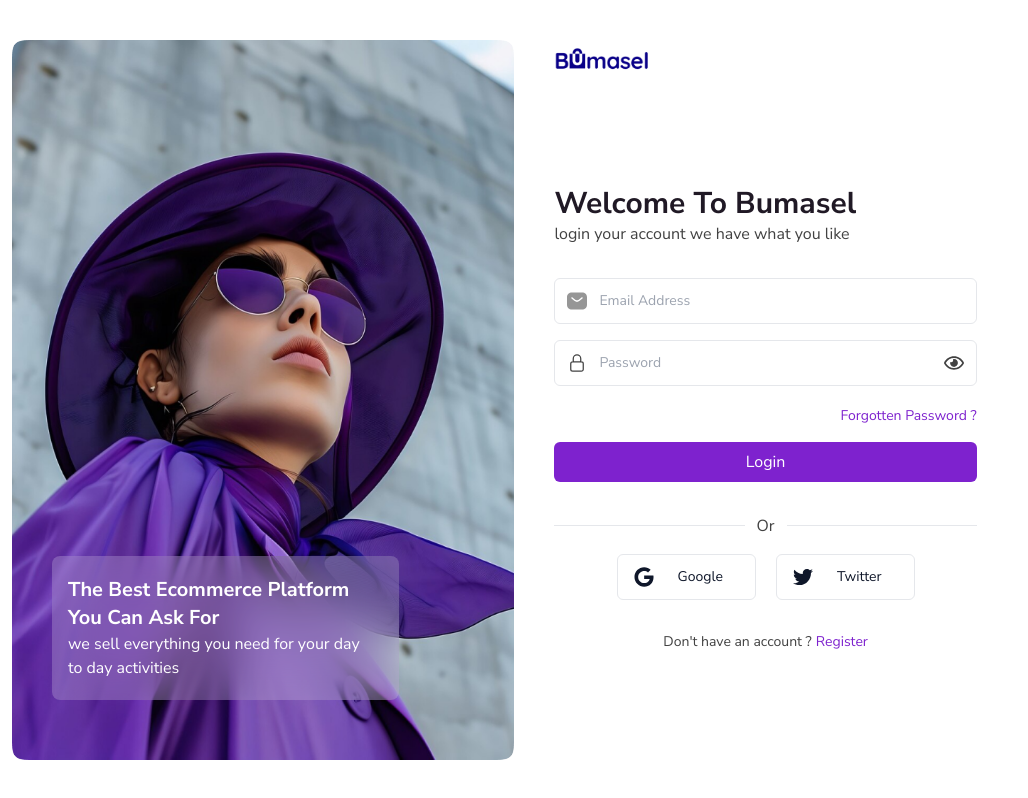
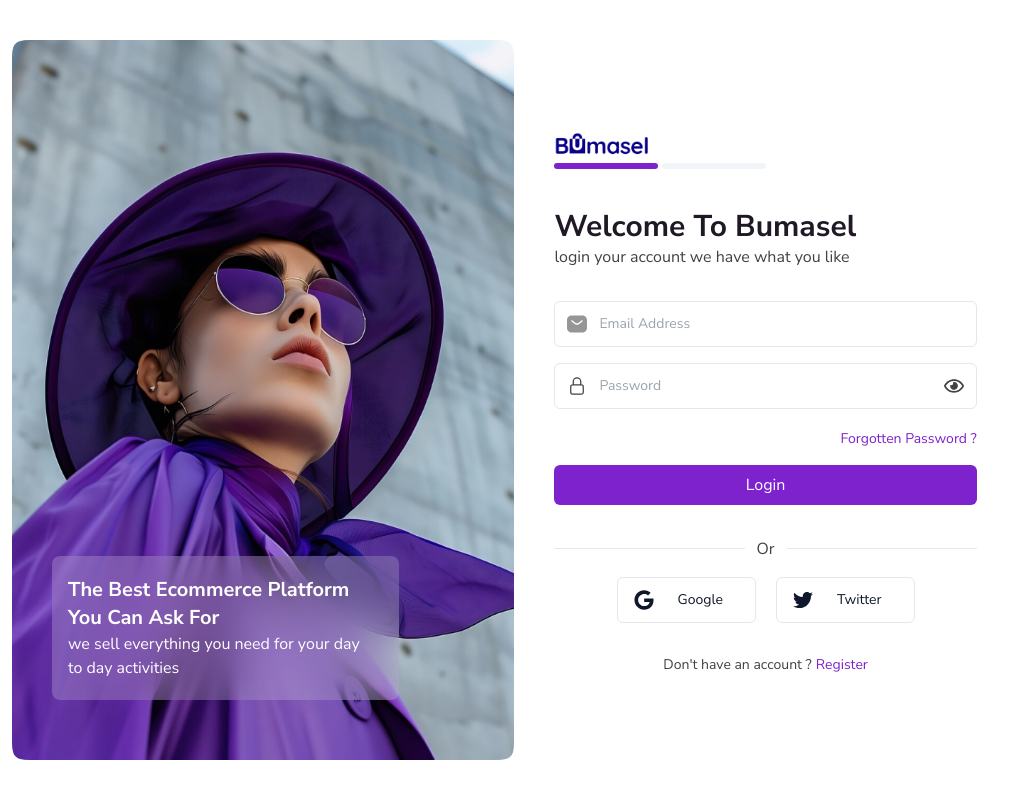
Before and after one commit to favourdev1/Bumasel, a React (Create React App) app: page /login in a window 1280 px wide. Shown: the whole page, without its empty margins (0-1028 px from the left). Built offline with nearby package versions, Linux system fonts and the light colour scheme.

Commit message:
Update Login page styles and images

```diff
--- a/src/components/Login/LoginPage.jsx
+++ b/src/components/Login/LoginPage.jsx
@@ -51,7 +51,15 @@ export default function LoginPage() {
 			</div>
 			<div className="w-full justify-center md:1/5 lg:w-3/5 xl:w-2/5 flex flex-col px-5 md:p-10   h-full overflow-y-scroll ">
 				<img src="./images/logo.png" className="w-24 " alt=" App Logo" />
-				<div className="flex flex-col md:my-auto">
+				<div className="flex flex-col ">
+				<div className="pb-10">
+						{/* back button  */}
+
+						<div className="flex items-center gap-1 w-1/2">
+							<div className="rounded-full bg-purple-700 h-1.5 w-full"></div>
+							<div className="rounded-full bg-slate-100 h-1.5 w-full "></div>
+						</div>
+					</div>
 					<h2 className="text-[#201925] font-bold text-3xl">
 						Welcome To Bumasel
 					</h2>
```
